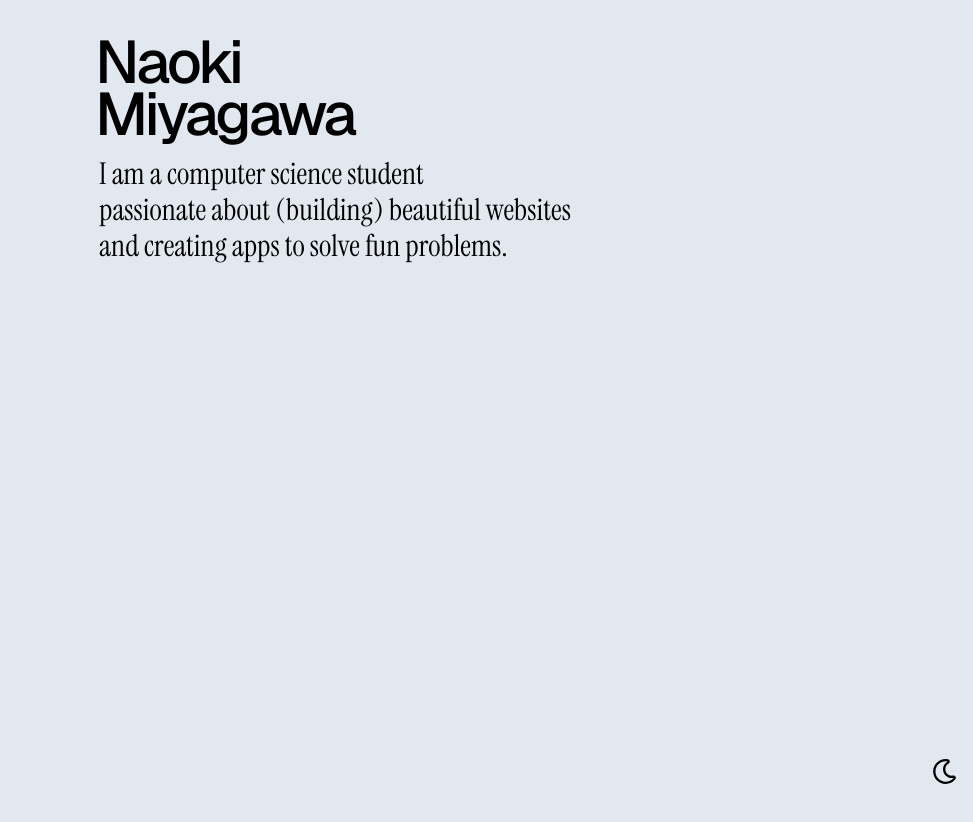
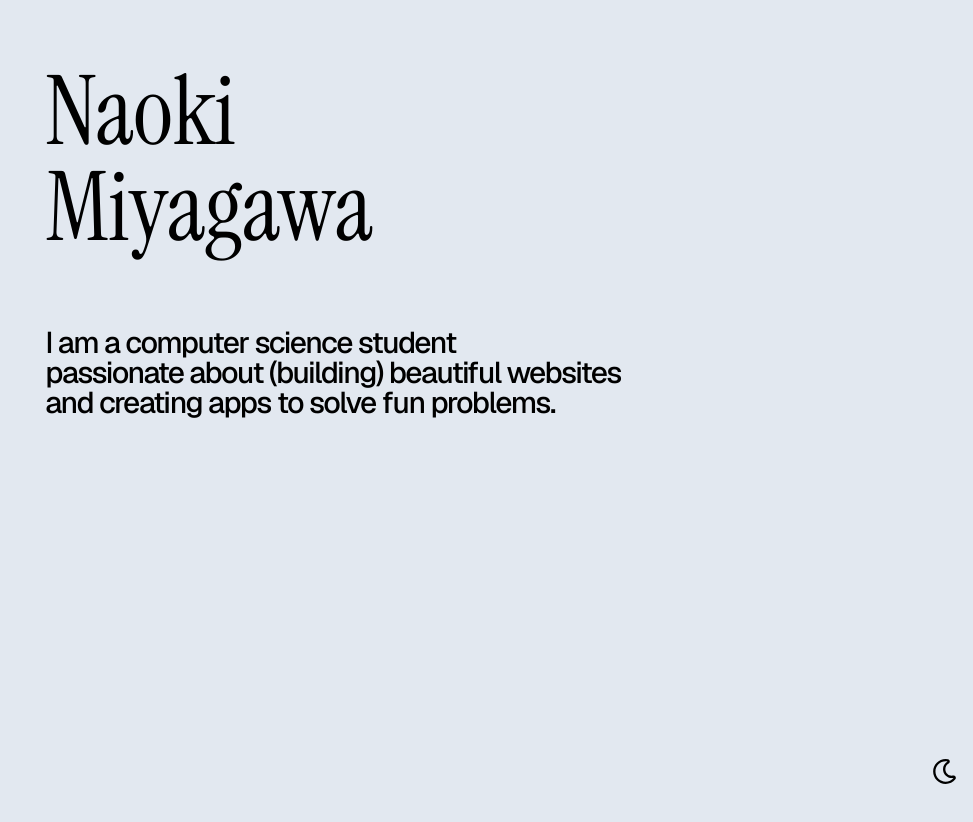
Before and after one commit to NaokiTM/portfolio-site, a Next.js app: page / in a window 1280 px wide. Shown: the top 822 px of the page, without its empty margins (307-1280 px from the left). Built offline with nearby package versions, Linux system fonts and the light colour scheme.

Commit message:
more formatting

```diff
--- a/src/app/components/Hero.tsx
+++ b/src/app/components/Hero.tsx
@@ -1,22 +1,19 @@
 import React from 'react'
 import { instrumentserif } from '../layout'
-import Emoji from './Emoji'
 
 export default function Hero() {
   return (
     <div className='flex justify-center items-center p-8'>
         <div className='flex flex-row'>
             <div className='flex flex-col'>
-                <div >
-                    <div className='mb-3 font-medium tracking-tighter leading-none text-6xl'>
-                        <div className='-mb-2'>Naoki</div>
-                        <div>Miyagawa</div>
-                    </div>
-                    <div className={`${instrumentserif.className} pl-1 text-3xl`}>
-                        <div>I am a computer science student </div>
-                        <div>passionate about (building) beautiful websites</div>
-                        <div>and creating apps to solve fun problems.</div>
-                    </div>
+                <div className={`${instrumentserif.className} font-medium text-8xl mb-10 pt-8 pr-8 pb-8`}>
+                    <div className=''>Naoki</div>
+                    <div>Miyagawa</div>
+                </div>
+                <div className='text-3xl leading-none tracking-tighter font-medium'>
+                    <div>I am a computer science student </div>
+                    <div>passionate about (building) beautiful websites</div>
+                    <div>and creating apps to solve fun problems.</div>
                 </div>
             </div>
         </div>
```
